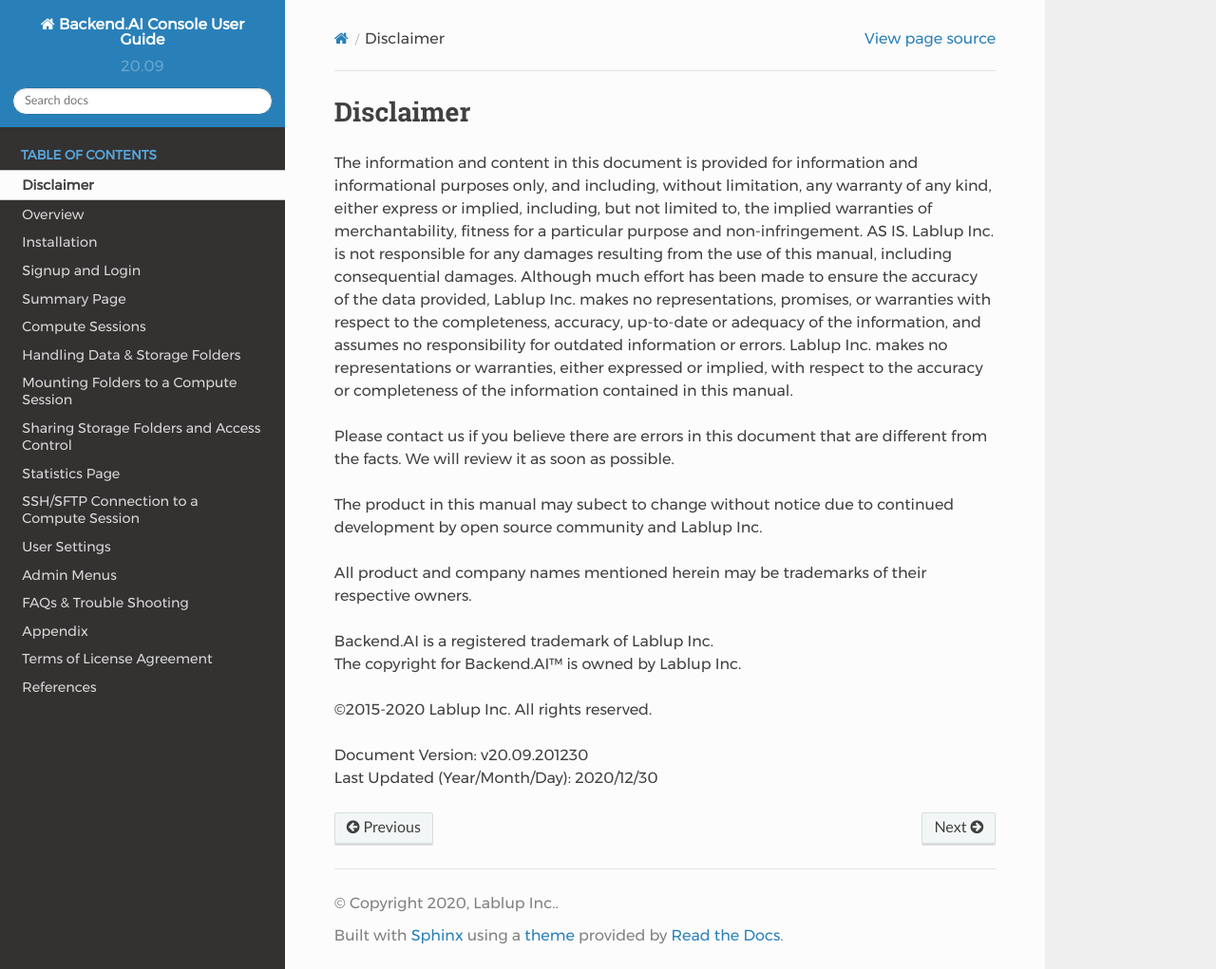
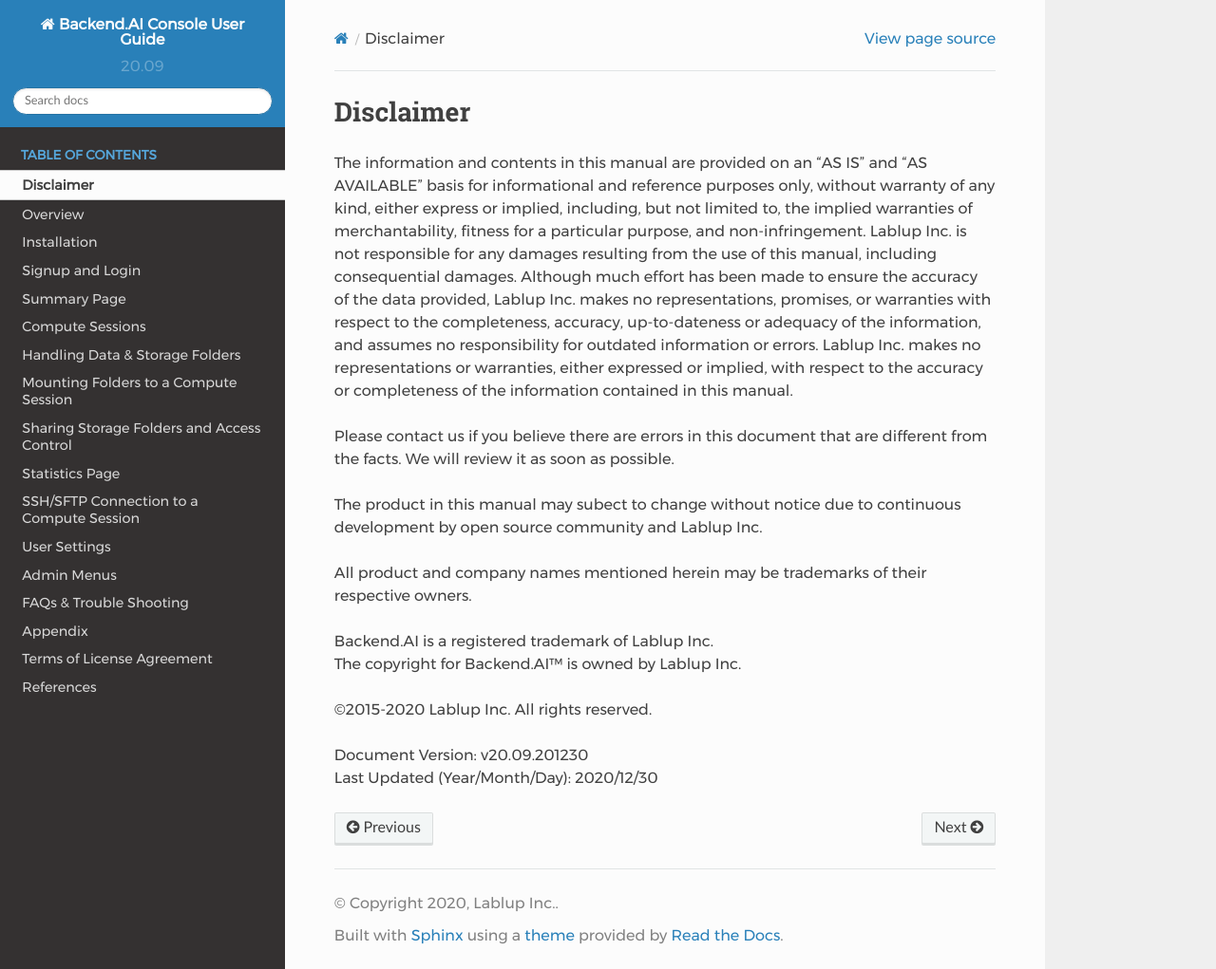
Before and after one commit to lablup/backend.ai-docs-webui, a Sphinx documentation site: the page built from docs/disclaimer.rst, in a window 1280 px wide and 1021 px high. Shown: the whole window at 95% size. Built offline with Sphinx 7.4.7 and the Read the Docs theme 2.0.0, drawn with Linux system fonts in a browser that asks for light colours.

Commit message:
trimmed first sentence
by referencing slack's

```diff
--- a/docs/disclaimer.rst
+++ b/docs/disclaimer.rst
@@ -1,15 +1,14 @@
 Disclaimer
 ==========
 
-The information and content in this document is provided for information and
-informational purposes only, and including, without limitation, any warranty of
-any kind, either express or implied, including, but not limited to, the implied
-warranties of merchantability, fitness for a particular purpose and
-non-infringement. AS IS. Lablup Inc. is not responsible for any damages
+The information and contents in this manual are provided on an "AS IS" and "AS AVAILABLE" basis for informational and reference purposes only,
+without warranty of any kind, either express or implied, including, but not limited to,
+the implied warranties of merchantability, fitness for a particular purpose, and non-infringement.
+Lablup Inc. is not responsible for any damages
 resulting from the use of this manual, including consequential damages. Although
 much effort has been made to ensure the accuracy of the data provided, Lablup
 Inc. makes no representations, promises, or warranties with respect to the
-completeness, accuracy, up-to-date or adequacy of the information, and assumes
+completeness, accuracy, up-to-dateness or adequacy of the information, and assumes
 no responsibility for outdated information or errors. Lablup Inc. makes no
 representations or warranties, either expressed or implied, with respect to the
 accuracy or completeness of the information contained in this manual.
@@ -17,7 +16,7 @@
 Please contact us if you believe there are errors in this document that are
 different from the facts. We will review it as soon as possible.
 
-The product in this manual may subect to change without notice due to continued
+The product in this manual may subect to change without notice due to continuous
 development by open source community and Lablup Inc.
 
 All product and company names mentioned herein may be trademarks of their
```
